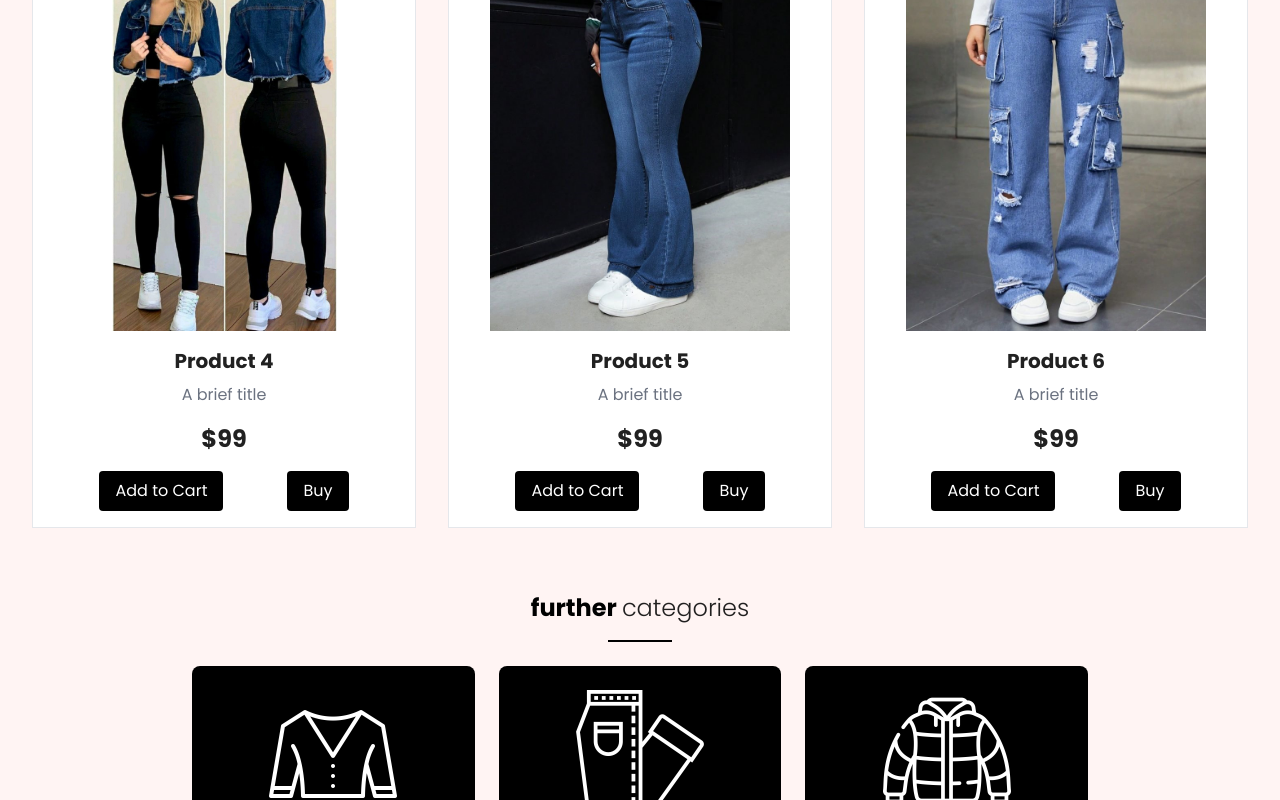
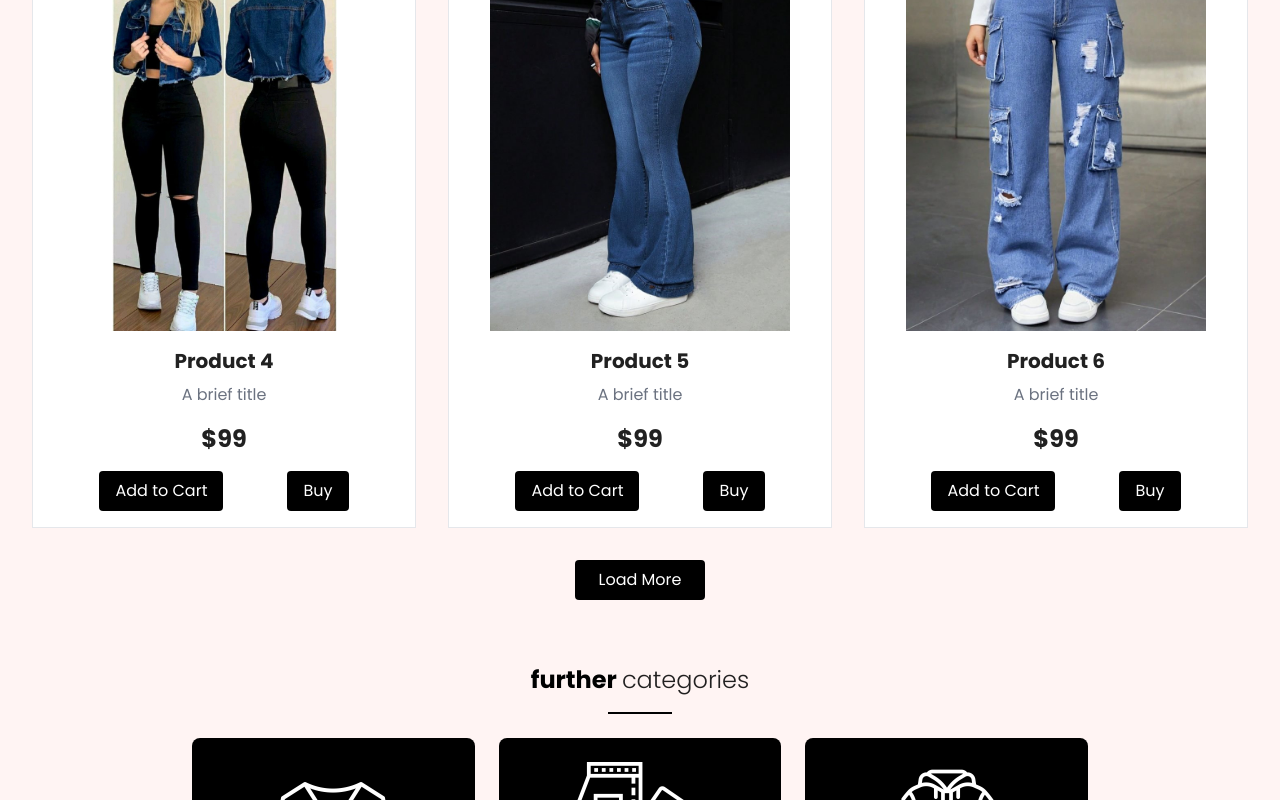
Before and after one commit to smigthereason/emerald-2, a React (Vite) app: page / in a window 1280 px wide. Shown: the part 1556-2356 px from the top of the page. Built offline with nearby package versions, Linux system fonts and the light colour scheme.

Commit message:
modified files , install new dependencies, and run the tests. This is a good practice to ensure that the changes
do not break the existing functionality of the project.

```diff
--- a/package.json
+++ b/package.json
@@ -16,6 +16,7 @@
     "@mui/material": "^6.4.0",
     "@react-spring/web": "^9.7.5",
     "aos": "^2.3.4",
+    "framer-motion": "^12.1.0",
     "lucide-react": "^0.474.0",
     "react": "^18.3.1",
     "react-dom": "^18.3.1",
@@ -28,6 +29,7 @@
     "@types/aos": "^3.0.7",
     "@types/react": "^18.3.18",
     "@types/react-dom": "^18.3.5",
+    "@types/react-router-hash-link": "^2.4.9",
     "@vitejs/plugin-react": "^4.3.4",
     "autoprefixer": "^10.4.20",
     "eslint": "^9.17.0",
--- /dev/null
+++ b/src/components/ProductCard.tsx
@@ -0,0 +1,83 @@
+// ProductCard.tsx
+import React from "react";
+import { Link } from "react-router-dom";
+import { IoEyeSharp } from "react-icons/io5";
+import { MdFavoriteBorder, MdFavorite } from "react-icons/md";
+import { useFavourites } from "./FavouritesContext";
+import { motion } from "framer-motion";
+
+interface Product {
+  id: string;
+  title: string;
+  brief: string;
+  price: string;
+  image: string;
+}
+
+interface ProductCardProps {
+  product: Product;
+}
+
+const ProductCard: React.FC<ProductCardProps> = ({ product }) => {
+  const { favourites, toggleFavourite } = useFavourites();
+
+  return (
+    <motion.div
+      className="bg-white overflow-hidden border"
+      initial={{ opacity: 0, y: 20 }}
+      animate={{ opacity: 1, y: 0 }}
+      exit={{ opacity: 0, y: -20 }}
+      transition={{ duration: 0.5 }}
+    >
+      <div className="relative group">
+        <img
+          className="w-full h-[400px] object-contain mt-8"
+          src={product.image}
+          alt={product.title}
+        />
+        <div className="absolute inset-0 flex items-center justify-center bg-black bg-opacity-50 opacity-0 group-hover:opacity-100 transition-opacity duration-300">
+          <div className="flex space-x-4">
+            <Link to={`/${product.id}`}>
+              <IoEyeSharp className="text-white text-4xl" />
+            </Link>
+            <button
+              onClick={(e) => {
+                e.preventDefault();
+                toggleFavourite(product.id);
+              }}
+            >
+              {favourites.includes(product.id) ? (
+                <MdFavorite className="text-red-500 text-3xl" />
+              ) : (
+                <MdFavoriteBorder className="text-white text-3xl" />
+              )}
+            </button>
+          </div>
+        </div>
+      </div>
+      <div className="p-4">
+        <h3 className="text-xl font-bold mb-2">{product.title}</h3>
+        <p className="text-gray-500 mb-4">{product.brief}</p>
+        <div className="flex flex-col justify-between items-center space-y-4">
+          <span className="text-2xl font-bold">{product.price}</span>
+          <div className="flex flex-row justify-evenly items-center gap-16">
+            <Link
+              to={`/${product.id}`}
+              className="bg-black text-white px-4 py-2 rounded hover:bg-[#ff5630]"
+            >
+              Add to Cart
+            </Link>
+            <Link
+              to={`/${product.id}`}
+              className="bg-black text-white px-4 py-2 rounded hover:bg-[#ff5630]"
+            >
+              Buy
+            </Link>
+          </div>
+        </div>
+      </div>
+    </motion.div>
+  );
+};
+
+export default ProductCard;
--- a/src/components/Products.tsx
+++ b/src/components/Products.tsx
@@ -1,70 +1,26 @@
-// Products.tsx
-import React from "react";
-import { Link } from "react-router-dom";
-import { IoEyeSharp } from "react-icons/io5";
-import { MdFavoriteBorder, MdFavorite } from "react-icons/md";
-import { useFavourites } from "./FavouritesContext";
-
-interface Product {
-  id: string;
-  title: string;
-  brief: string;
-  price: string;
-  image: string;
-}
-
-const products: Product[] = [
-  {
-    id: "product1",
-    title: "Product 1",
-    brief: "A brief title",
-    price: "$99",
-    image: "src/assets/Images/p5.jpeg",
-  },
-  {
-    id: "product2",
-    title: "Product 2",
-    brief: "A brief title",
-    price: "$99",
-    image: "src/assets/Images/p4.jpeg",
-  },
-  {
-    id: "product3",
-    title: "Product 3",
-    brief: "A brief title",
-    price: "$99",
-    image: "src/assets/Images/p6.jpeg",
-  },
-  {
-    id: "product4",
-    title: "Product 4",
-    brief: "A brief title",
-    price: "$99",
-    image: "src/assets/Images/p7.jpeg",
-  },
-  {
-    id: "product5",
-    title: "Product 5",
-    brief: "A brief title",
-    price: "$99",
-    image: "src/assets/Images/p12.jpeg",
-  },
-  {
-    id: "product6",
-    title: "Product 6",
-    brief: "A brief title",
-    price: "$99",
-    image: "src/assets/Images/p13.jpeg",
-  },
-  // Add additional products as needed…
-];
+import React, { useState } from "react";
+import { AnimatePresence } from "framer-motion";
+import ProductCard from "./ProductCard";
+import { products } from "../data/products"; // Adjust the path if necessary
 
 const Products: React.FC = () => {
-  const { favourites, toggleFavourite } = useFavourites();
+  const [visibleCount, setVisibleCount] = useState<number>(6);
+  const visibleProducts = products.slice(0, visibleCount);
+
+  const loadMoreProducts = () => {
+    setVisibleCount((prevCount) => prevCount + 6);
+  };
+
+  const seeLessProducts = () => {
+    setVisibleCount(6);
+    window.scrollTo({
+      top: 650,
+      behavior: "smooth",
+    });
+  };
 
   return (
     <div className="py-8">
-      {/* Title Section */}
       <h2 className="text-center text-2xl font-light mb-4">
         <span className="text-black font-bold">featured </span>items
       </h2>
@@ -72,62 +28,32 @@ const Products: React.FC = () => {
         <div className="border-b-2 border-black w-16"></div>
       </div>
       <div className="grid grid-cols-3 gap-8 mt-8">
-        {products.map((product) => (
-          <div key={product.id} className="bg-white overflow-hidden border">
-            <div className="relative group">
-              <img
-                className="w-full h-[400px] object-contain mt-8"
-                src={product.image}
-                alt={product.title}
-              />
-              {/* Overlay with two icons */}
-              <div className="absolute inset-0 flex items-center justify-center bg-black bg-opacity-50 opacity-0 group-hover:opacity-100 transition-opacity duration-300">
-                <div className="flex space-x-4">
-                  {/* Eye icon links to the product detail page */}
-                  <Link to={`/${product.id}`}>
-                    <IoEyeSharp className="text-white text-4xl" />
-                  </Link>
-                  {/* Favourite icon toggles favourite state */}
-                  <button
-                    onClick={(e) => {
-                      // Prevent the click from propagating to the Link
-                      e.preventDefault();
-                      toggleFavourite(product.id);
-                    }}
-                  >
-                    {favourites.includes(product.id) ? (
-                      <MdFavorite className="text-red-500 text-3xl" />
-                    ) : (
-                      <MdFavoriteBorder className="text-white text-3xl" />
-                    )}
-                  </button>
-                </div>
-              </div>
-            </div>
-            <div className="p-4">
-              <h3 className="text-xl font-bold mb-2">{product.title}</h3>
-              <p className="text-gray-500 mb-4">{product.brief}</p>
-              <div className="flex flex-col justify-between items-center space-y-4">
-                <span className="text-2xl font-bold">{product.price}</span>
-                <div className="flex flex-row justify-evenly items-center gap-16">
-                  <Link
-                    to={`/${product.id}`}
-                    className="bg-black text-white px-4 py-2 rounded hover:bg-[#ff5630]"
-                  >
-                    Add to Cart
-                  </Link>
-                  <Link
-                    to={`/${product.id}`}
-                    className="bg-black text-white px-4 py-2 rounded hover:bg-[#ff5630]"
-                  >
-                    Buy
-                  </Link>
-                </div>
-              </div>
-            </div>
-          </div>
-        ))}
+        <AnimatePresence>
+          {visibleProducts.map((product) => (
+            <ProductCard key={product.id} product={product} />
+          ))}
+        </AnimatePresence>
       </div>
+      {visibleCount < products.length && (
+        <div className="flex justify-center mt-8">
+          <button
+            onClick={loadMoreProducts}
+            className="bg-black text-white px-6 py-2 rounded hover:bg-[#ff5630]"
+          >
+            Load More
+          </button>
+        </div>
+      )}
+      {visibleCount > 6 && (
+        <div className="flex justify-center mt-4">
+          <button
+            onClick={seeLessProducts}
+            className="bg-black text-white px-6 py-2 rounded hover:bg-[#ff5630]"
+          >
+            See Less
+          </button>
+        </div>
+      )}
     </div>
   );
 };
--- /dev/null
+++ b/src/data/products.ts
@@ -0,0 +1,97 @@
+// products.ts
+export interface Product {
+  id: string;
+  title: string;
+  brief: string;
+  price: string;
+  image: string;
+}
+
+export const products: Product[] = [
+  {
+    id: "product1",
+    title: "Product 1",
+    brief: "A brief title",
+    price: "$99",
+    image: "src/assets/Images/p5.jpeg",
+  },
+  {
+    id: "product2",
+    title: "Product 2",
+    brief: "A brief title",
+    price: "$99",
+    image: "src/assets/Images/p4.jpeg",
+  },
+  {
+    id: "product3",
+    title: "Product 3",
+    brief: "A brief title",
+    price: "$99",
+    image: "src/assets/Images/p6.jpeg",
+  },
+  {
+    id: "product4",
+    title: "Product 4",
+    brief: "A brief title",
+    price: "$99",
+    image: "src/assets/Images/p7.jpeg",
+  },
+  {
+    id: "product5",
+    title: "Product 5",
+    brief: "A brief title",
+    price: "$99",
+    image: "src/assets/Images/p12.jpeg",
+  },
+  {
+    id: "product6",
+    title: "Product 6",
+    brief: "A brief title",
+    price: "$99",
+    image: "src/assets/Images/p13.jpeg",
+  },
+  // Add additional products as needed…
+  {
+    id: "product7",
+    title: "Product 7",
+    brief: "A brief title",
+    price: "$99",
+    image: "src/assets/Images/p9.jpeg",
+  },
+  {
+    id: "product8",
+    title: "Product 8",
+    brief: "A brief title",
+    price: "$99",
+    image: "src/assets/Images/p8.jpeg",
+  },
+  {
+    id: "product9",
+    title: "Product 9",
+    brief: "A brief title",
+    price: "$99",
+    image: "src/assets/Images/p10.jpeg",
+  },
+  {
+    id: "product10",
+    title: "Product 10",
+    brief: "A brief title",
+    price: "$99",
+    image: "src/assets/Images/p11.jpeg",
+  },
+  {
+    id: "product11",
+    title: "Product 11",
+    brief: "A brief title",
+    price: "$99",
+    image: "src/assets/Images/p3.jpg",
+  },
+  {
+    id: "product12",
+    title: "Product 12",
+    brief: "A brief title",
+    price: "$99",
+    image: "src/assets/Images/p1.jpg",
+  },
+  // Add additional products as needed…
+];
--- a/src/index.css
+++ b/src/index.css
@@ -17,4 +17,6 @@
   text-rendering: optimizeLegibility;
   -webkit-font-smoothing: antialiased;
   -moz-osx-font-smoothing: grayscale;
+
+  scroll-behavior: smooth;
 }
```
Also changed, not shown: src/components/Footer.tsx (+11 -9 lines), src/pages/FavouritesPage.tsx (+42 -8 lines), src/pages/Home.tsx (+9 -9 lines), src/pages/Login.tsx (added), 1 other file (tests, documents, lock files or other folders).
